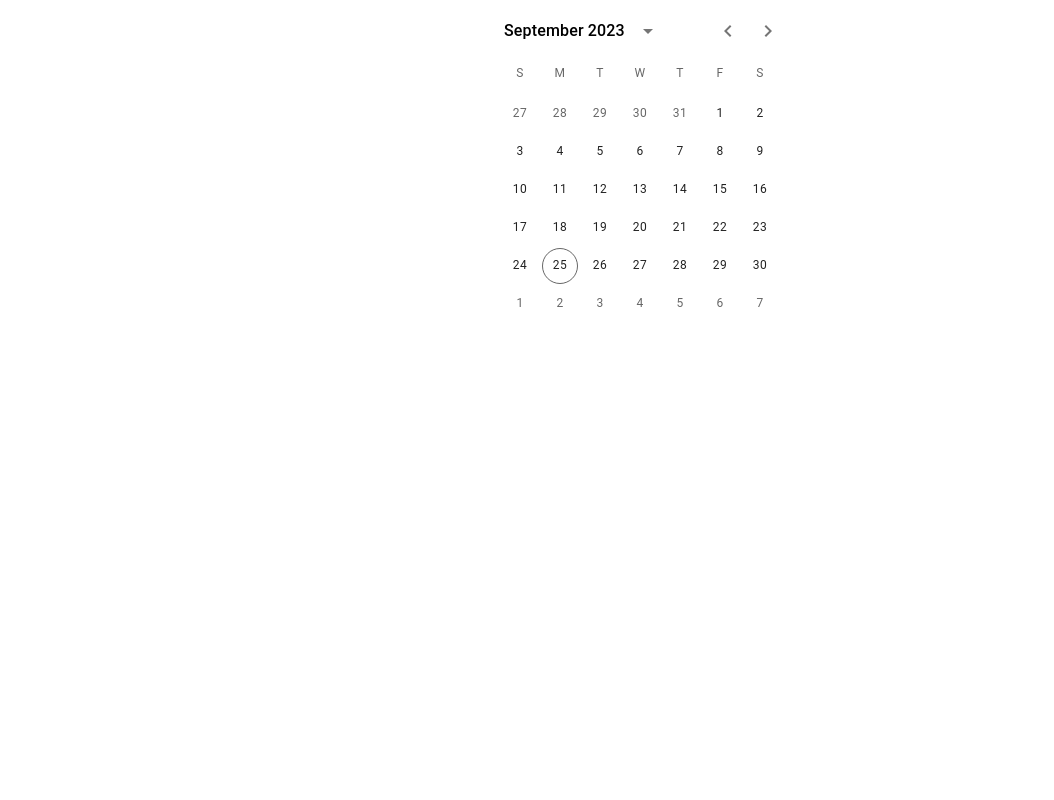
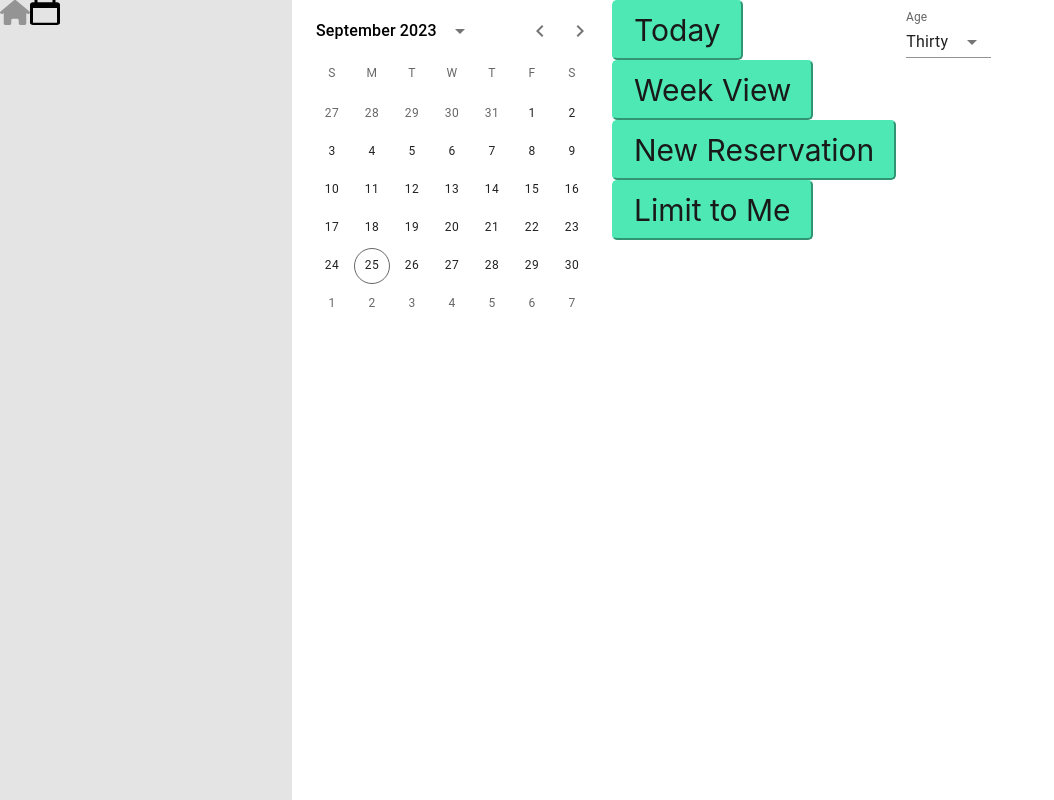
Before and after one commit to jaspersuiter/SkyChart-Frontend, a React (Create React App) app: page / in a window 1280 px wide. Shown: the top 800 px of the page, without its empty margins (0-1054 px from the left). Built offline with nearby package versions, Linux system fonts and the light colour scheme.

Commit message:
Beginning Calendar component

```diff
--- /dev/null
+++ b/src/Calendar/Calendar.css
@@ -0,0 +1,24 @@
+.calendar-page {
+    display: inline-flex;
+    border-color: black;
+}
+
+.calendar {
+    justify-content: left;
+}
+
+.dropdown {
+    display: inline;
+    padding: 10px;
+    flex-direction: column;
+    align-items: flex-start;
+    gap: 10px;
+}
+
+.static-sidebar {
+    width: 292px;
+    height: 1080px;
+    flex-shrink: 0;
+
+    background: var(--Static-Sidebar-Background, #E4E4E4);
+}
--- a/src/Calendar/Calendar.tsx
+++ b/src/Calendar/Calendar.tsx
@@ -1,20 +1,63 @@
 import React from 'react';
 import logo from '../logo.svg';
+import './Calendar.css';
 import '../App.css';
 import PrimaryButton from '../Buttons/PrimaryButton';
 import SecondaryButton from '../Buttons/SecondaryButton';
 import { DateCalendar } from '@mui/x-date-pickers';
 import { AdapterDayjs } from '@mui/x-date-pickers/AdapterDayjs';
 import { LocalizationProvider } from '@mui/x-date-pickers';
+import { FormControl, InputLabel, NativeSelect } from '@mui/material';
 
 function Calendar() {
   return (
-    <div className="Calendar">
-        <LocalizationProvider dateAdapter={AdapterDayjs}>
-            <DateCalendar showDaysOutsideCurrentMonth fixedWeekNumber={6} />
-        </LocalizationProvider>
+    <div className="calendar-page">
+        <div className="static-sidebar">
+
+        {
+        /* Static Sidebar */
+        }
+        <svg xmlns="http://www.w3.org/2000/svg" width="30" height="25" viewBox="0 0 30 25" fill="none">
+            <path d="M16.3258 0.457641C15.5936 -0.152547 14.4064 -0.152547 13.6742 0.457641L0.54917 11.3951C-0.183057 12.0053 -0.183057 12.9947 0.54917 13.6048C1.28141 14.215 2.46859 14.215 3.20084 13.6048L3.75001 13.1472V23.4375C3.75001 24.3005 4.58948 25 5.62501 25H9.37501C10.4105 25 11.25 24.3005 11.25 23.4375V20.3125C11.25 19.4495 12.0895 18.75 13.125 18.75H16.875C17.9106 18.75 18.75 19.4495 18.75 20.3125V23.4375C18.75 24.3005 19.5895 25 20.625 25H24.375C25.4106 25 26.25 24.3005 26.25 23.4375V13.1472L26.7992 13.6048C27.5314 14.215 28.7187 14.215 29.4509 13.6048C30.183 12.9947 30.183 12.0053 29.4509 11.3951L16.3258 0.457641Z" fill="#949494"/>
+        </svg>
+
+        <svg xmlns="http://www.w3.org/2000/svg" width="30" height="25" viewBox="0 0 30 25" fill="none">
+            <path d="M27 2.27273H25.5V0H22.5V2.27273H7.5V0H4.5V2.27273H3C1.35 2.27273 0 3.29545 0 4.54545V22.7273C0 23.9773 1.35 25 3 25H27C28.65 25 30 23.9773 30 22.7273V4.54545C30 3.29545 28.65 2.27273 27 2.27273ZM27 22.7273H3V7.95455H27V22.7273Z" fill="black"/>
+        </svg>
+
+        </div>
+        <div className="calendar">
+            <LocalizationProvider dateAdapter={AdapterDayjs}>
+                <DateCalendar showDaysOutsideCurrentMonth fixedWeekNumber={6} />
+            </LocalizationProvider>
+        </div>
+
+        <div className="button">
+            <PrimaryButton text="Today"/>
+            <PrimaryButton text="Week View"/>
+            <PrimaryButton text="New Reservation"/>
+            <PrimaryButton text="Limit to Me"/>
+        </div>
+
+        <div className="dropdown">
+            <FormControl fullWidth>
+                <InputLabel variant="standard" htmlFor="uncontrolled-native">
+                    Age
+                </InputLabel>
+                <NativeSelect
+                    defaultValue={30}
+                    inputProps={{
+                    name: 'age',
+                    id: 'uncontrolled-native',
+                    }}
+                >
+                    <option value={10}>Ten</option>
+                    <option value={20}>Twenty</option>
+                    <option value={30}>Thirty</option>
+                </NativeSelect>
+            </FormControl>
+        </div>
     </div>
-  );
-}
+  )}
 
 export default Calendar;
```
